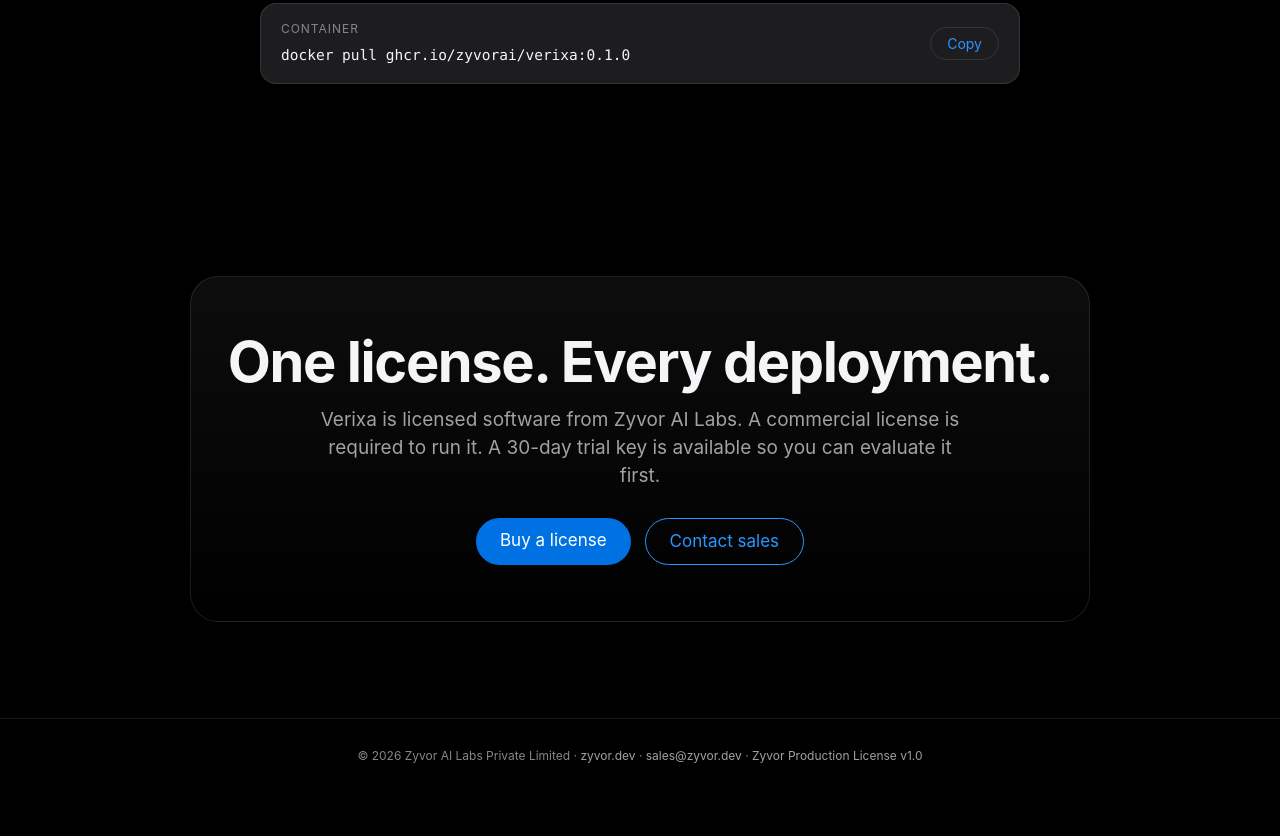
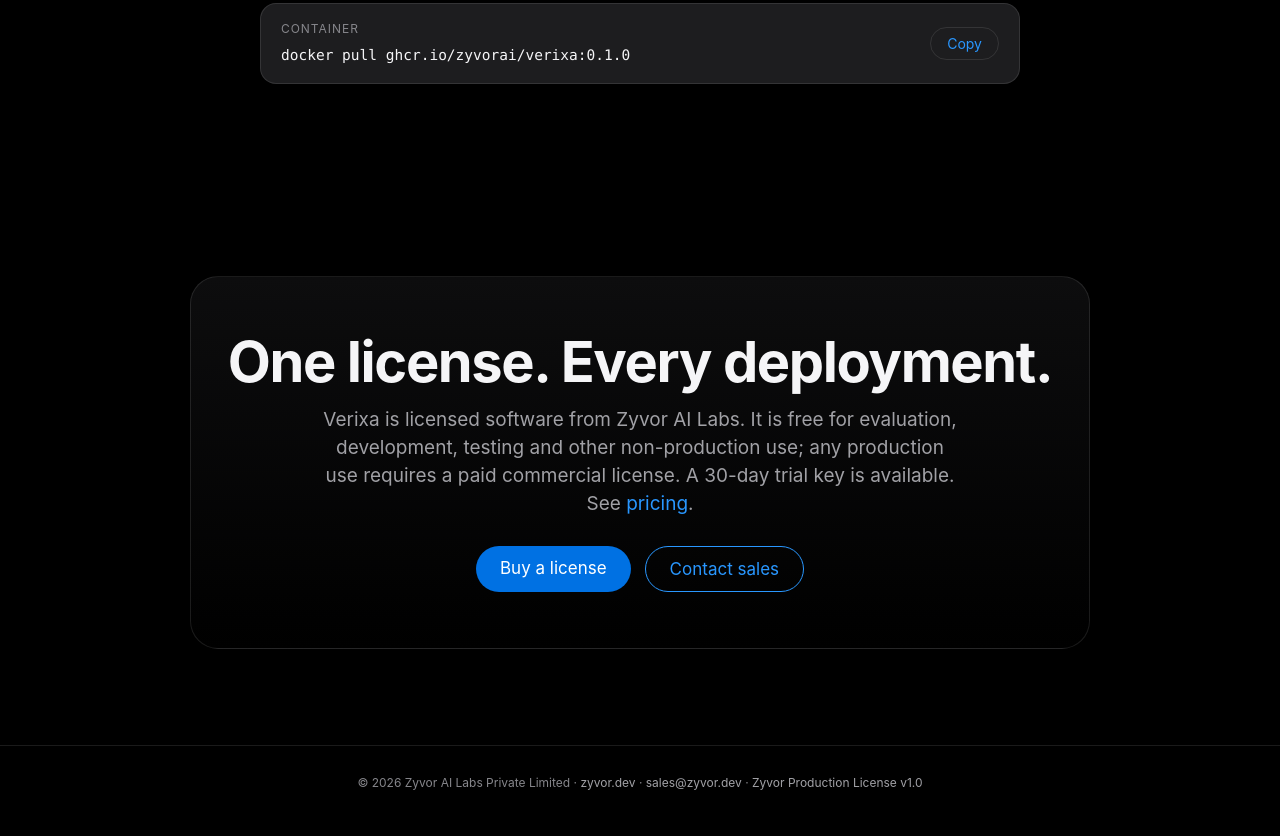
Before and after one commit to zyvorai/zyvor-verixa-site, a plain HTML site: page index.html in a window 1280 px wide. Shown: the part 1763-2599 px from the top of the page. Before the commit the page ends 2571 px from the top, so only its background shows below. Drawn offline with Linux system fonts and the light colour scheme.

Commit message:
docs: state Zyvor Production License v1.0 terms
Co-Authored-By: Claude Sonnet 5.5 <noreply@anthropic.com>

```diff
--- a/index.html
+++ b/index.html
@@ -49,7 +49,7 @@ footer{border-top:1px solid var(--line);padding:28px 22px 44px;color:var(--t3);f
 <section id="features"><h2 class="rv">Everything you need.</h2><p class="lead rv">Verixa at a glance.</p><div class="grid"><div class="card rv"><h3>Rehearse</h3><p>Run agent actions against a stateful sandbox before they touch production.</p></div><div class="card rv"><h3>Inject failures</h3><p>Break things on purpose and see how your agent recovers.</p></div><div class="card rv"><h3>Verify outcomes</h3><p>Check the final state, not just the transcript.</p></div><div class="card rv"><h3>Block regressions</h3><p>Fail the pipeline when behavior drifts.</p></div><div class="card rv"><h3>Evidence</h3><p>Every run leaves a record you can review and share.</p></div><div class="card rv"><h3>Container ready</h3><p>Published as a container image on GitHub Container Registry.</p></div></div></section>
 <section id="run"><h2 class="rv">Run it anywhere.</h2><p class="lead rv">Published on GitHub Container Registry.</p><div class="run"><div class="cmd rv"><div><small>Container</small><code>docker pull ghcr.io/zyvorai/verixa:0.1.0</code></div><button class="copy" data-copy="docker pull ghcr.io/zyvorai/verixa:0.1.0">Copy</button></div></div></section>
 
-<section id="license"><div class="license rv"><h2>One license. Every deployment.</h2><p>Verixa is licensed software from Zyvor AI Labs. A commercial license is required to run it. A 30-day trial key is available so you can evaluate it first.</p>
+<section id="license"><div class="license rv"><h2>One license. Every deployment.</h2><p>Verixa is licensed software from Zyvor AI Labs. It is free for evaluation, development, testing and other non-production use; any production use requires a paid commercial license. A 30-day trial key is available. See <a href="https://zyvor.dev/pricing">pricing</a>.</p>
 <div class="cta"><a class="btn" href="https://zyvor.dev/buy">Buy a license</a><a class="btn ghost" href="mailto:sales@zyvor.dev?subject=Verixa%20license">Contact sales</a></div></div></section>
 <footer>© 2026 Zyvor AI Labs Private Limited · <a href="https://zyvor.dev">zyvor.dev</a> · <a href="mailto:sales@zyvor.dev">sales@zyvor.dev</a> · <a href="LICENSE">Zyvor Production License v1.0</a></footer>
 <script>document.documentElement.classList.add('js');document.querySelectorAll('button.copy').forEach(function(b){b.addEventListener('click',function(){var t=b.getAttribute('data-copy');(navigator.clipboard?navigator.clipboard.writeText(t):Promise.reject()).then(function(){b.textContent='Copied';setTimeout(function(){b.textContent='Copy'},1400)}).catch(function(){})})});
```
Also changed, not shown: 1 other file.
